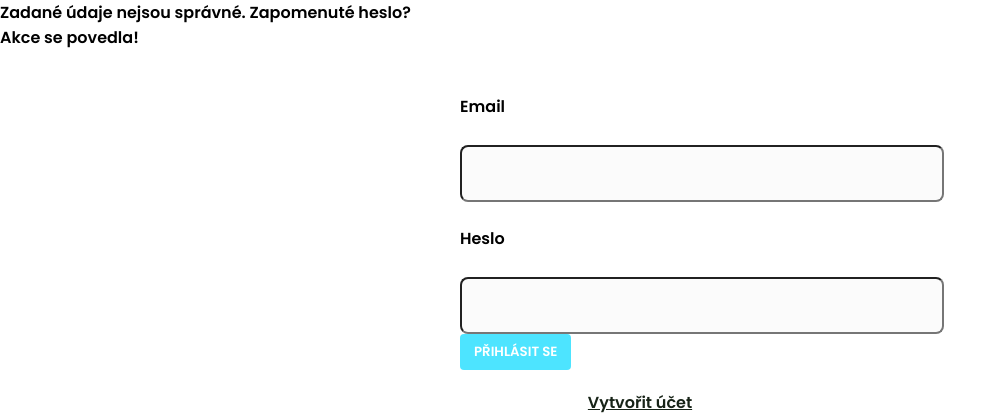
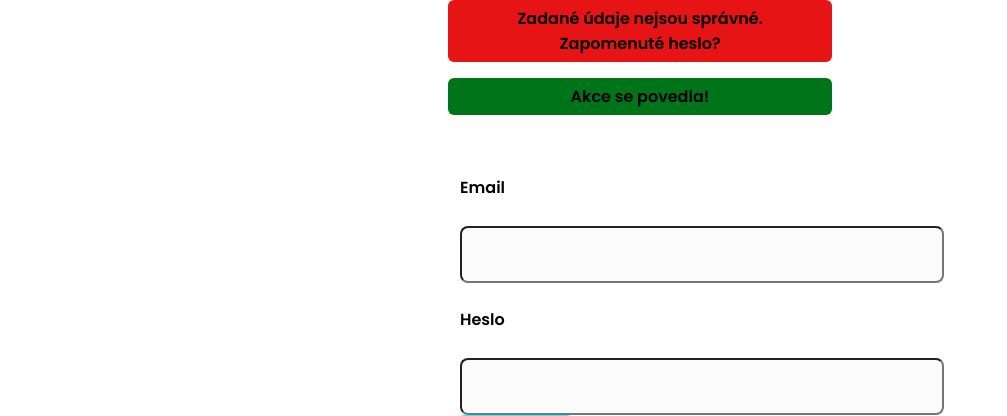
Before and after one commit to MaximTomasek/web-assignments-and-projects, a PHP site: page /login.html in a window 1280 px wide. Shown: the part 48-464 px from the top of the page, without its empty margins (0-1007 px from the left). Run offline with PHP 8.4, Linux system fonts and the light colour scheme.

Commit message:
Login messages
CSS style to Login messages

```diff
--- a/coding project-Maxim Tomášek/register.html
+++ b/coding project-Maxim Tomášek/register.html
@@ -28,7 +28,7 @@
       <input type="password" name="confirm-password" id="confirm-password" class="input" required>
       <label for="terms" class="checkbox-label">
         <input type="checkbox" name="terms" id="terms" class="checkbox" required>
-        <span>Souhlasím s <a href="#" class="link-black">podmínkami použití</a> aplikace</span>
+        <span>Souhlasím s <a href="#" class="link-blue">podmínkami použití</a> aplikace</span>
       </label>
       <input type="submit" value="Vytvořit účet" class="button button--mt">
     </form>
--- a/coding project-Maxim Tomášek/style.css
+++ b/coding project-Maxim Tomášek/style.css
@@ -61,8 +61,13 @@ a{
     color: #fff;
 }
 
-.link-black {
-    color: #000000;
+.link-blue {
+    color: #2881EA;;
+    text-decoration: none;
+
+    &:hover {
+        text-decoration: underline;
+    }
 }
 /* nav */
 nav{
@@ -672,3 +677,23 @@ footer p{
     box-sizing: border-box;
     margin-bottom: 100px;
 }
+
+/*Login messages*/
+.message {
+    border-radius: 0.375rem;
+    margin-left: auto;
+    margin-right: auto;
+    margin-bottom: 1rem;
+    padding: 0.375rem 1rem;
+    text-align: center;
+    display: block;
+    width: 30%;
+}
+
+.message--error {
+    background-color: #e61414;
+}
+
+.message--success {
+    background-color: #007418;
+}
```
